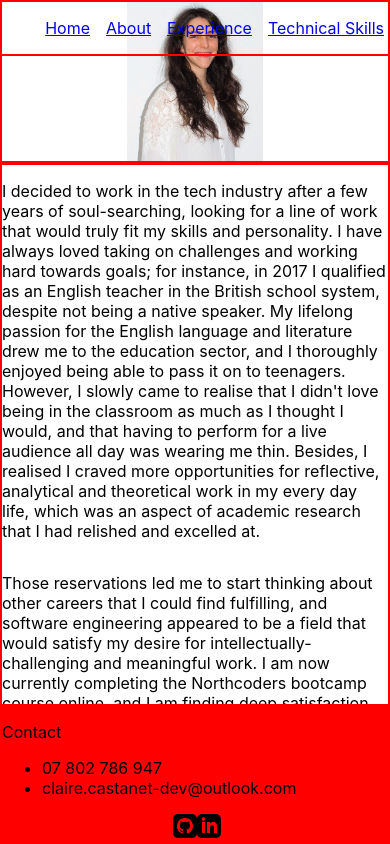
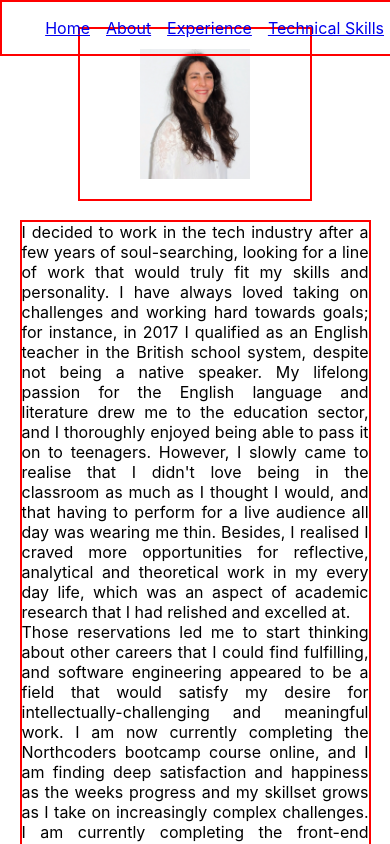
Before and after one commit to ClaireAdele/portfolio-work-react, a React (Create React App) app: page /about in a window 390 px wide. Shown: the top 844 px of the page. Built offline with nearby package versions, Linux system fonts and the light colour scheme; the HTML template or start-up script is replaced by a standard one.

Commit message:
improved structute + added media query

```diff
--- a/src/App.css
+++ b/src/App.css
@@ -1,11 +1,21 @@
+* {
+    margin: 0;
+    padding: 0;
+  }
+
+/* Phone Screen Display */
+
+@media only screen and (max-width: 736px) {
+
 html {
     scroll-behavior: smooth;
 }
 
+/* styling of contact ribbon at bottom of page */
 #contact {
     overflow: hidden;
     position: fixed;
-    /* font-size: 4vw; */
+    font-size: 4vw;
     bottom: 0;
     width: 100%;
     border: 2px solid red;
@@ -18,7 +28,7 @@ html {
 #navigation {
     overflow: hidden;
     position: fixed;
-    /* font-size: 4vw; */
+    font-size: 4vw;
     top: 0;
     display: flex;
     justify-content: flex-end;
@@ -44,10 +54,12 @@ html {
 
 .text-container {
    display: flex;
-   /* font-size: 5vw; */
+   font-size: 5vw;
    flex-direction: column;
    border: 2px solid red;
-   /* margin: 10% 3% 40% 3%; */
+   margin: 10% 3% 40% 3%;
+   text-align: justify;
+   text-justify: inter-word;
 }
 
 .picture-container {
@@ -55,7 +67,7 @@ html {
    flex-direction: column;
    align-items: center;
    border: 2px solid red;
-   /* margin: 30% 0% 10% 0%; */
+   margin: 30% 0% 10% 0%;
 }
 
 #Claire {
@@ -63,4 +75,82 @@ html {
     max-height: 35%;
 }
 
+}
+
+/* Normal screen display */
+
+html {
+    scroll-behavior: smooth;
+}
+
+#contact {
+    overflow: hidden;
+    position: relative;
+    font-size: medium;
+    bottom: 0;
+    width: 100%;
+    border: 2px solid red;
+    margin: 0px auto;
+    left: 0px;
+    right: 0px;
+    background-color: red;
+}
+
+#navigation {
+    overflow: hidden;
+    position: fixed;
+    font-size: medium;
+    top: 0;
+    display: flex;
+    justify-content: flex-end;
+    width: 100%;
+    border: 2px;
+    border: 2px solid red;
+    margin: 0px auto;
+    left: 0px;
+    right: 0px;
+    padding-top: 1em;
+    padding-bottom: 1em;
+}
+
+.space-box {
+    border: 2px solid red;
+    margin: 30% 5% 30% 5%;
+}
+
+.navLink {
+    padding-left: 0.5em;
+    padding-right: 0.5em;
+}
+
+.imgLink {
+    display: flex;
+    justify-content: center;
+}
+
+.text-container {
+   display: flex;
+   font-size: medium;
+   flex-direction: column;
+   border: 2px solid red;
+   margin: 0% 5% 15% 5%;
+   text-align: justify;
+   text-justify: inter-word;
+}
+
+.picture-container {
+    display: flex;
+   flex-direction: column;
+   align-items: center;
+   border: 2px solid red;
+   margin: 7% 20% 5% 20%;
+   padding: 20px 5px 20px 5px;
+}
+
+#Claire {
+    max-width: 50%;
+    max-height: 50%;
+}
+
+
 /* The margins are all going to have to depend on the media, as well as the font sizes, this will have to be overhauled tomorrow or some other time */
--- a/src/App.js
+++ b/src/App.js
@@ -5,19 +5,23 @@ import Experience from "./components/Experience/Experience"
 import TechSkills from "./components/TechSkills/TechSkills"
 import NavBar from "./components/App-Children/NavBar"
 import Contact from "./components/App-Children/Contact"
+import Home from "./components/App-Children/Home"
 
 function App() {
   return (
     <div className="App">
       <header>
         <NavBar />
-        <Contact />
       </header>
       <Router>
+        <Home path="/"/>
         <About path="/about" />
         <Experience path="/experience" />
         <TechSkills path= "/technical_skills"/>
       </Router>
+      <div>
+      <Contact />
+      </div>
     </div>
   );
 }
--- /dev/null
+++ b/src/components/App-Children/Home.js
@@ -0,0 +1,8 @@
+import React from 'react'
+
+export default function Home() {
+    return (
+        <div class="space-box">
+        </div>
+    )
+}
--- a/src/components/Experience/Experience.js
+++ b/src/components/Experience/Experience.js
@@ -4,7 +4,8 @@ export default class Experience extends Component {
     render() {
         return (
             <div>
-
+                 <div class="space-box">
+        </div>
             </div>
         )
     }
--- a/src/components/TechSkills/TechSkills.js
+++ b/src/components/TechSkills/TechSkills.js
@@ -3,7 +3,8 @@ import React from 'react'
 export default function TechSkills() {
     return (
         <div>
-
+             <div class="space-box">
+        </div>
         </div>
     )
 }
```
